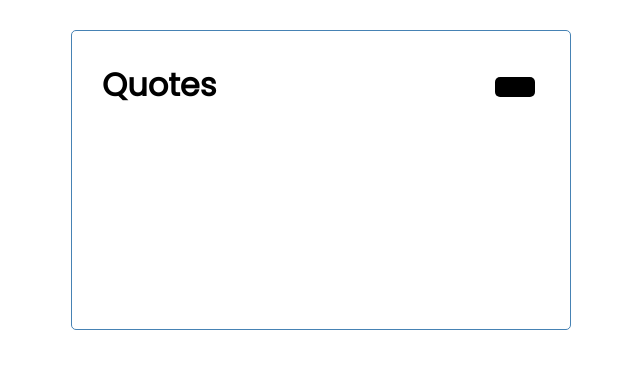
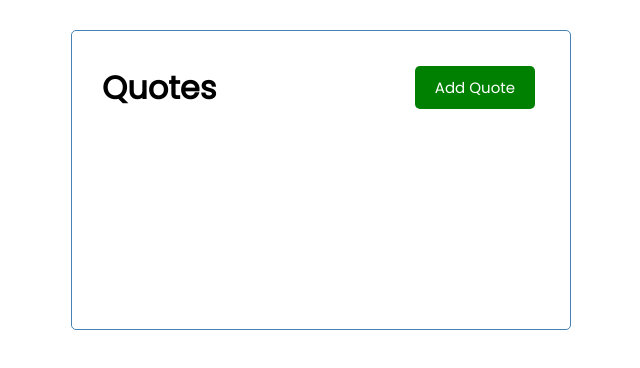
Before and after one commit to mccafee025/week1ip, an Angular app: page / in a window 1280 px wide. Shown: the top 368 px of the page, without its empty margins (319-959 px from the left). Built offline with nearby package versions, Linux system fonts and the light colour scheme.

Commit message:
change button text and color in button component tag

```diff
--- a/src/app/components/header/header.component.html
+++ b/src/app/components/header/header.component.html
@@ -1,4 +1,4 @@
 <header>
       <h1>{{title}}</h1>
-      <app-button></app-button>
+      <app-button color="green" text="Add Quote"></app-button>
 </header>
```
